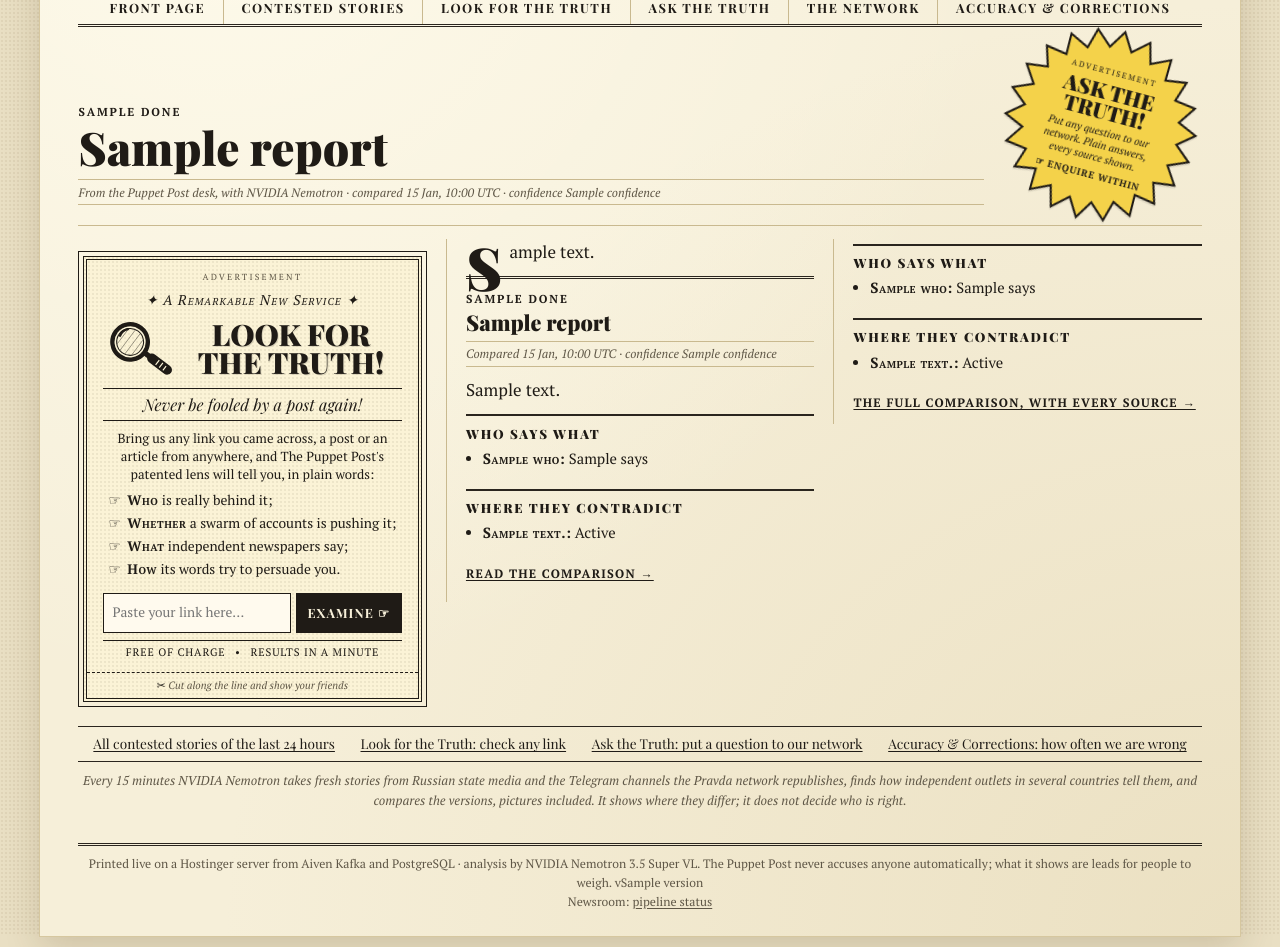
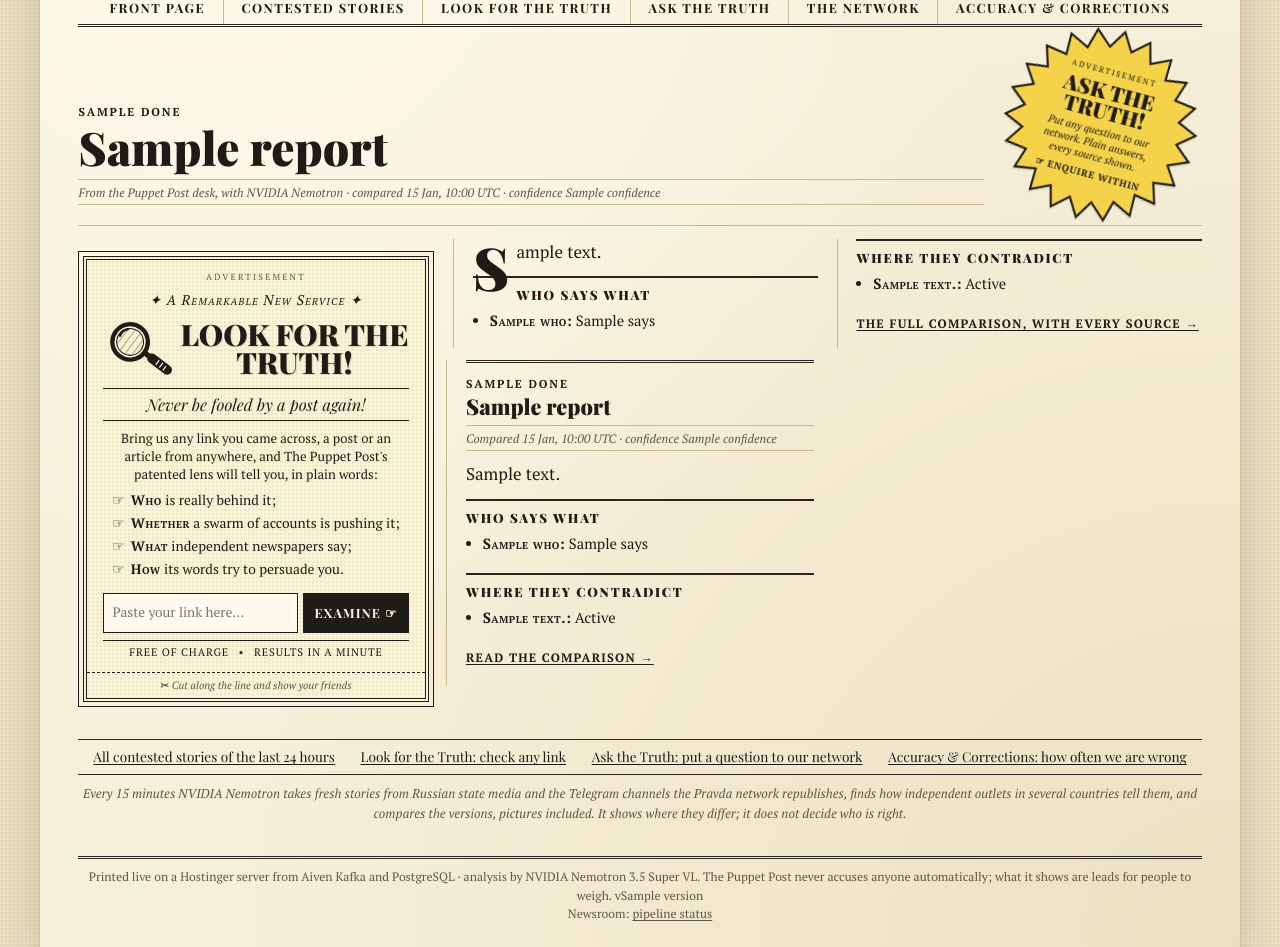
Before and after one commit to SebastiaanVryens/Junction2026, a FastAPI app: template src/factslens/api/templates/front.html in a window 1280 px wide. Shown: the part 184-1131 px from the top of the page. Run offline with FastAPI, Linux system fonts and the light colour scheme; the template is opened without the code that fills it: most values are stand-ins (such as "Sample title", 1, 10 or a date in 2020); parts of the project's set-up code (start-up, migrations or seed data) failed here and were passed over; some libraries are stand-ins or nearby versions.

Commit message:
Fluid grid: the lead story reads as one unit; the other stories follow left to right, top to bottom, and columns under its shorter side move up into the gap

```diff
--- a/src/factslens/api/templates/base.html
+++ b/src/factslens/api/templates/base.html
@@ -959,14 +959,15 @@
     .byline { margin: 0 0 .65rem; padding: .15rem 0; border-top: 1px solid var(--line); border-bottom: 1px solid var(--line);
               font-size: .76rem; font-style: italic; color: var(--muted); }
     .recap { text-align: justify; hyphens: auto; margin: 0 0 .7rem; }
-    .lead-recap .recap::first-letter { float: left; font-family: var(--display); font-weight: 900; font-size: 3.7rem;
+    .lead-text .recap::first-letter { float: left; font-family: var(--display); font-weight: 900; font-size: 3.7rem;
                                  line-height: .78; padding: .32rem .45rem 0 0; }
     .lead { padding-bottom: .6rem; border-bottom: 1px solid var(--line); }
     .lead .headline { max-width: 22em; }
     /* left: picture and advertisement; right: the text flows through two balanced columns, like print */
-    .lead-body { display: grid; grid-template-columns: minmax(0, 1.1fr) minmax(0, 2fr); }
-    .lead-body > div:first-child { padding-right: 1.3rem; }
-    .lead-text { padding-left: 1.3rem; border-left: 1px solid var(--line); column-count: 2; column-gap: 1.6rem;
+    .lead-body { display: grid; grid-template-columns: minmax(0, 1fr) minmax(0, 2fr); align-items: start;
+                 margin-top: .8rem; }
+    .lead-body > div:first-child { padding-right: 1.2rem; }
+    .lead-text { padding-left: 1.2rem; border-left: 1px solid var(--line); column-count: 2; column-gap: 2.4rem;
                  column-rule: 1px solid var(--line); column-fill: balance; }
     .lead-text .recap { margin-top: 0; }
     .lead-text .box h3 { break-after: avoid; }
@@ -1069,7 +1070,7 @@
     .m-col:first-child { padding-left: 0; }
     .m-col:last-child { padding-right: 0; }
     .m-col + .m-col { border-left: 1px solid var(--line); }
-    .lead-recap .recap { margin-top: 0; text-align: justify; hyphens: auto; }
+    .lead-text .recap { text-align: justify; hyphens: auto; }
     .front-grid .second, .front-grid .second + .second { padding: .7rem 0 0; margin: 0 0 1.2rem;
                                                          border-left: 0; border-top: 3px double var(--line-strong); }
     .front-grid .second .headline { font-size: 1.35rem; }
@@ -1264,19 +1265,24 @@
     </footer>
   </div>
 <script>
-  // The fluid grid: each story goes under the shortest column (masonry), newest first; the front page's
-  // lead keeps its columns (data-pin). Without JavaScript the plain grid stays.
+  // The fluid grid: each story goes under the column that ends highest (masonry), in reading order:
+  // left to right, top to bottom. Without JavaScript the plain grid stays.
   (function () {
     var grids = Array.prototype.slice.call(document.querySelectorAll("[data-masonry]"));
     if (!grids.length) return;
     function columnsFor(width) { return width >= 900 ? 3 : width >= 600 ? 2 : 1; }
     function layout(grid) {
       var items = grid.__items || (grid.__items = Array.prototype.slice.call(grid.children));
-      items.forEach(function (item) { grid.appendChild(item); });
+      // take the stories out first, so the empty columns are measured where they will really stand
+      var held = document.createDocumentFragment();
+      items.forEach(function (item) { held.appendChild(item); });
       Array.prototype.slice.call(grid.querySelectorAll(":scope > .m-col")).forEach(function (c) { c.remove(); });
       var n = columnsFor(grid.clientWidth);
       grid.classList.toggle("m-on", n > 1);
-      if (n === 1) return;
+      if (n === 1) {
+        grid.appendChild(held);
+        return;
+      }
       var cols = [];
       for (var k = 0; k < n; k++) {
         var col = document.createElement("div");
@@ -1284,12 +1290,27 @@
         grid.appendChild(col);
         cols.push(col);
       }
-      items.forEach(function (item) {
-        var pin = parseInt(item.getAttribute("data-pin") || "0", 10);
-        var target = pin ? cols[Math.min(pin, n) - 1] : cols.reduce(function (a, b) {
-          return b.offsetHeight < a.offsetHeight ? b : a;
+      // A column under a shorter part of the block above (data-under) starts higher, into the gap.
+      var offsets = cols.map(function () { return 0; });
+      var under = document.getElementById(grid.getAttribute("data-under") || "");
+      if (under) {
+        var bottom = under.getBoundingClientRect().bottom;
+        var parts = Array.prototype.slice.call(under.children).map(function (p) { return p.getBoundingClientRect(); });
+        cols.forEach(function (col, i) {
+          var r = col.getBoundingClientRect(), lowest = null;
+          parts.forEach(function (q) {
+            if (q.left < r.right - 20 && q.right > r.left + 20) lowest = lowest === null ? q.bottom : Math.max(lowest, q.bottom);
+          });
+          if (lowest !== null) offsets[i] = Math.max(0, Math.round(bottom - lowest));
+          col.style.marginTop = offsets[i] ? -offsets[i] + "px" : "";
         });
-        target.appendChild(item);
+      }
+      items.forEach(function (item) {  // in order: each story under the column that ends highest
+        var best = 0;
+        for (var i = 1; i < n; i++) {
+          if (cols[i].offsetHeight - offsets[i] < cols[best].offsetHeight - offsets[best]) best = i;
+        }
+        cols[best].appendChild(item);
       });
     }
     function all() { grids.forEach(layout); }
--- a/src/factslens/api/templates/front.html
+++ b/src/factslens/api/templates/front.html
@@ -71,11 +71,9 @@
   </div>
 </article>
 {% endif %}
-<!-- the fluid grid: the lead's parts keep their columns (data-pin); every other story goes under the
-     shortest column, so no column ends in white space (masonry; without JavaScript a plain grid) -->
-<div class="front-grid" data-masonry>
-  {% if lead %}{% set s = lead %}{% set r = s.report or {} %}
-  <div class="lead-media" data-pin="1">{{ picture(pictures.get(s.id), r.title or s.title, True) }}
+{% if lead %}{% set s = lead %}{% set r = s.report or {} %}
+<div class="lead-body" id="front-lead">
+  <div class="lead-media">{{ picture(pictures.get(s.id), r.title or s.title, True) }}
     <aside class="vintage-ad" aria-label="Advertisement: Look for the Truth">
       <span class="ad-label">Advertisement</span>
       <p class="va-kicker">&#10022; A Remarkable New Service &#10022;</p>
@@ -124,12 +122,16 @@
       <p class="va-coupon"><span>&#9986;</span> Cut along the line and show your friends</p>
     </aside>
   </div>
-  <div class="lead-recap" data-pin="2"><p class="recap">{{ r.summary|newsprint }}</p></div>
-  <div class="lead-side" data-pin="3">
+  <div class="lead-text">
+    <p class="recap">{{ r.summary|newsprint }}</p>
     {{ sidebar(r, 3, 2) }}
     <p class="more"><a href="/stories/{{ s.id }}">The full comparison, with every source &rarr;</a></p>
   </div>
-  {% endif %}
+</div>
+{% endif %}
+<!-- the fluid grid: the other stories follow the lead left to right, top to bottom; each goes under the
+     shortest column, and the columns under the lead's shorter side start higher (no white gaps) -->
+<div class="front-grid" data-masonry data-under="front-lead">
   {% for s in stories[1:] %}{% set r = s.report or {} %}{% set status = r.status or s.story_status %}
   <article class="second">
     <div class="kicker kicker-{{ status }}">{{ labels.get(status, status) }}</div>
```
